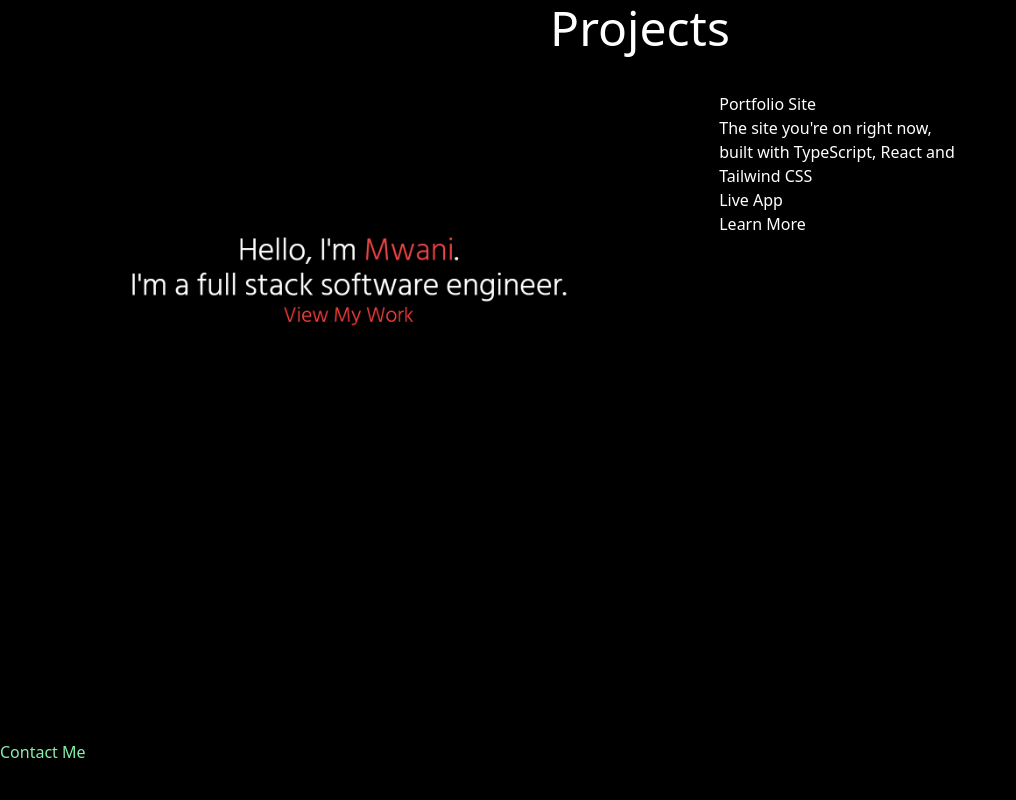
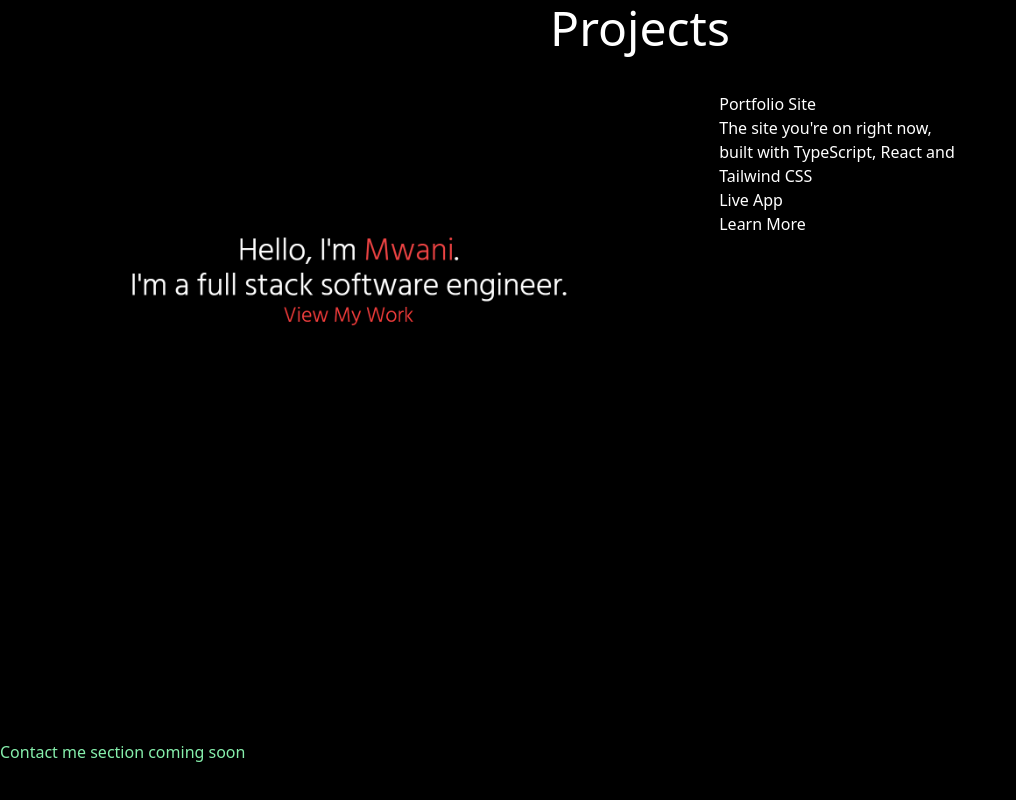
Before and after one commit to MwaniN/profile-page, a React (Vite) app: page / in a window 1280 px wide. Shown: the part 1660-2460 px from the top of the page, without its empty margins (0-1016 px from the left). Built offline with nearby package versions, Linux system fonts and the light colour scheme.

Commit message:
Slight styling changes

```diff
--- a/src/routes/SubPageFolder/Contact.tsx
+++ b/src/routes/SubPageFolder/Contact.tsx
@@ -3,7 +3,7 @@
 const Contact = () => {
   return (
     <div id="contact" className="min-h-screen min-w-screen">
-      <div className="text-green-300 m-auto">Contact Me</div>
+      <div className="text-green-300 m-auto">Contact me section coming soon</div>
     </div>
   )
 }
--- a/src/routes/SubPageFolder/Projects.tsx
+++ b/src/routes/SubPageFolder/Projects.tsx
@@ -18,6 +18,7 @@ const projects = [
 
 const Projects = () => {
   return (
+    <div>
     <div id="projects" className="min-h-screen min-w-screen">
       <div className="text-white w-min m-auto text-5xl pt-16">Projects</div>
       {function () {
@@ -29,6 +30,7 @@ const Projects = () => {
         return projectList
       }()}
     </div>
+    </div>
   )
 }
 
```
